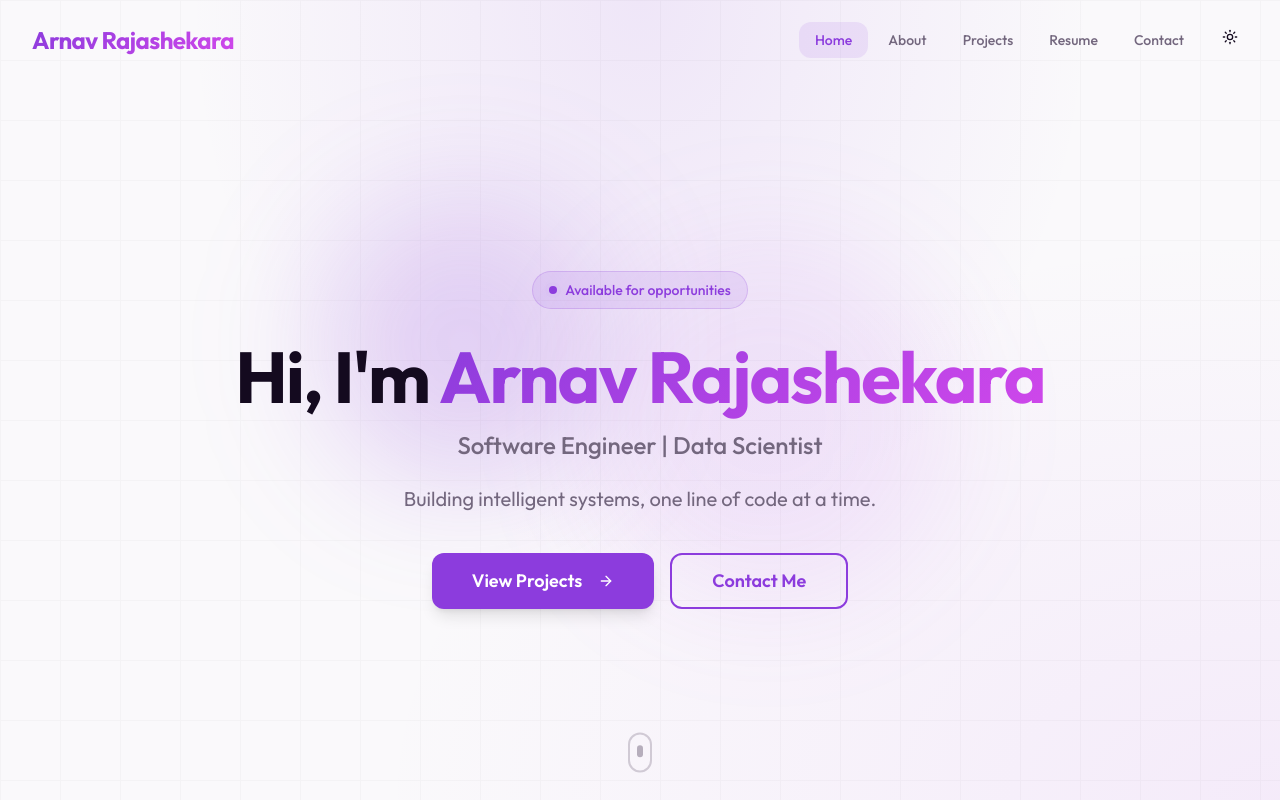
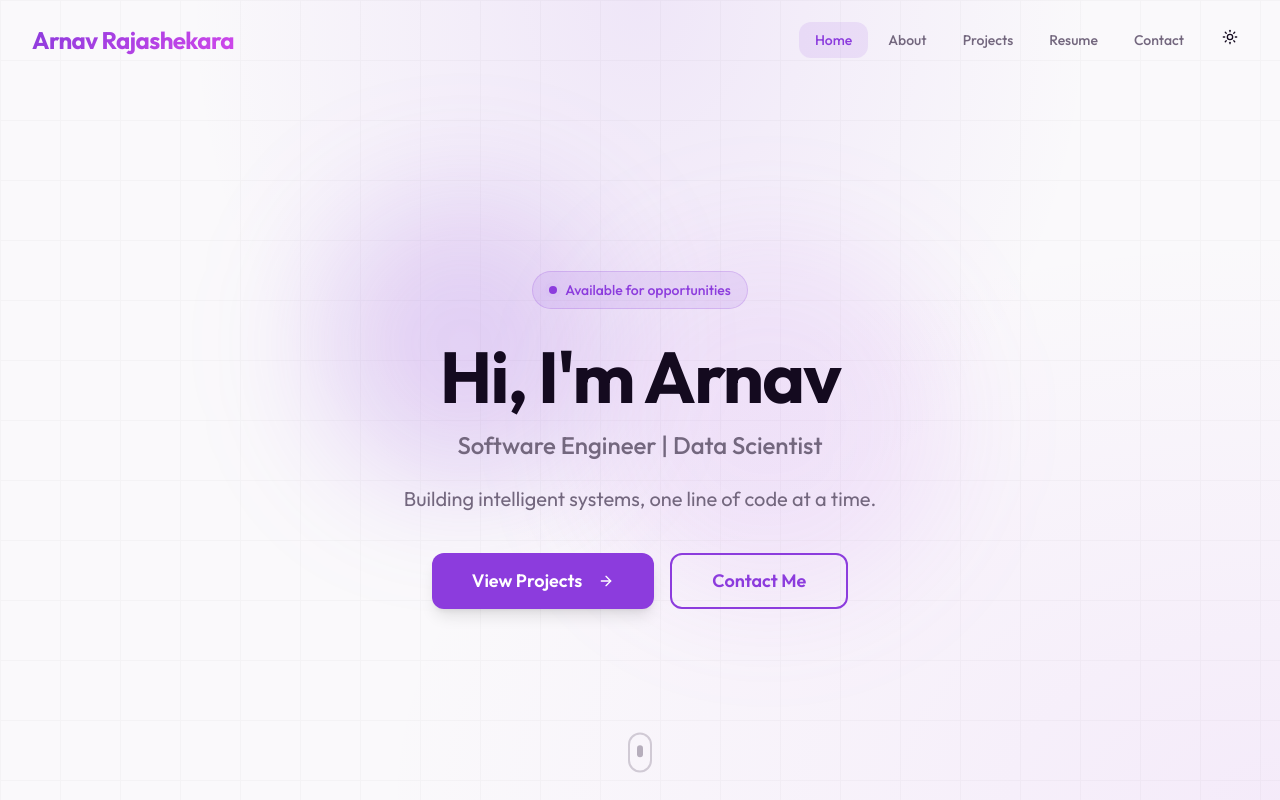
Before and after one commit to araja7/arnav_rajashekara_portfolio, a React (Vite) app: page / in a window 1280 px wide. Shown: the top 800 px of the page. Built offline with nearby package versions, Linux system fonts and the light colour scheme; the HTML template or start-up script is replaced by a standard one.

Commit message:
Update HeroSection greeting to include name 'Arnav'

```diff
--- a/src/components/home/HeroSection.tsx
+++ b/src/components/home/HeroSection.tsx
@@ -73,8 +73,7 @@ export function HeroSection() {
             transition={{ duration: 0.5, delay: 0.1 }}
             className="mt-8 text-4xl sm:text-5xl md:text-6xl lg:text-7xl font-bold tracking-tight"
           >
-            Hi, I'm{" "}
-            <span className="gradient-text">{siteConfig.name}</span>
+            Hi, I'm Arnav
           </motion.h1>
 
           {/* Title */}
```
